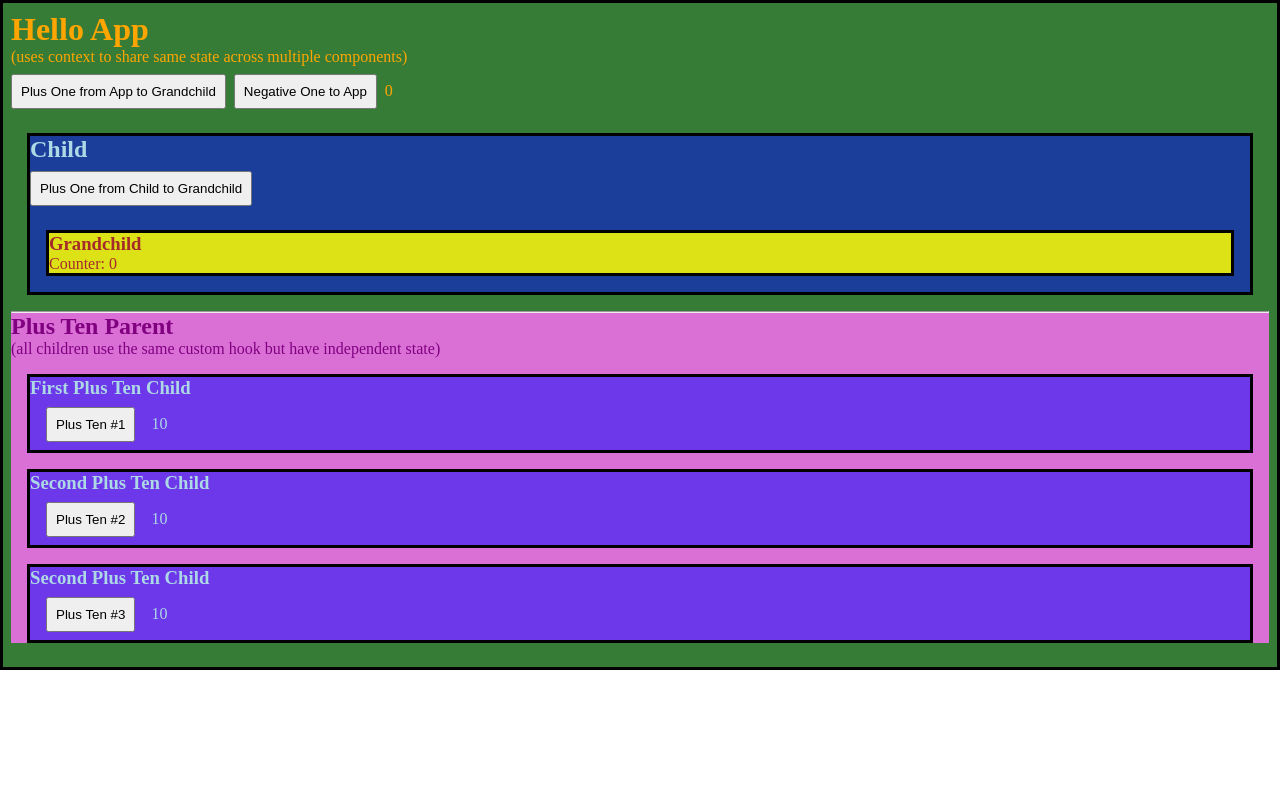
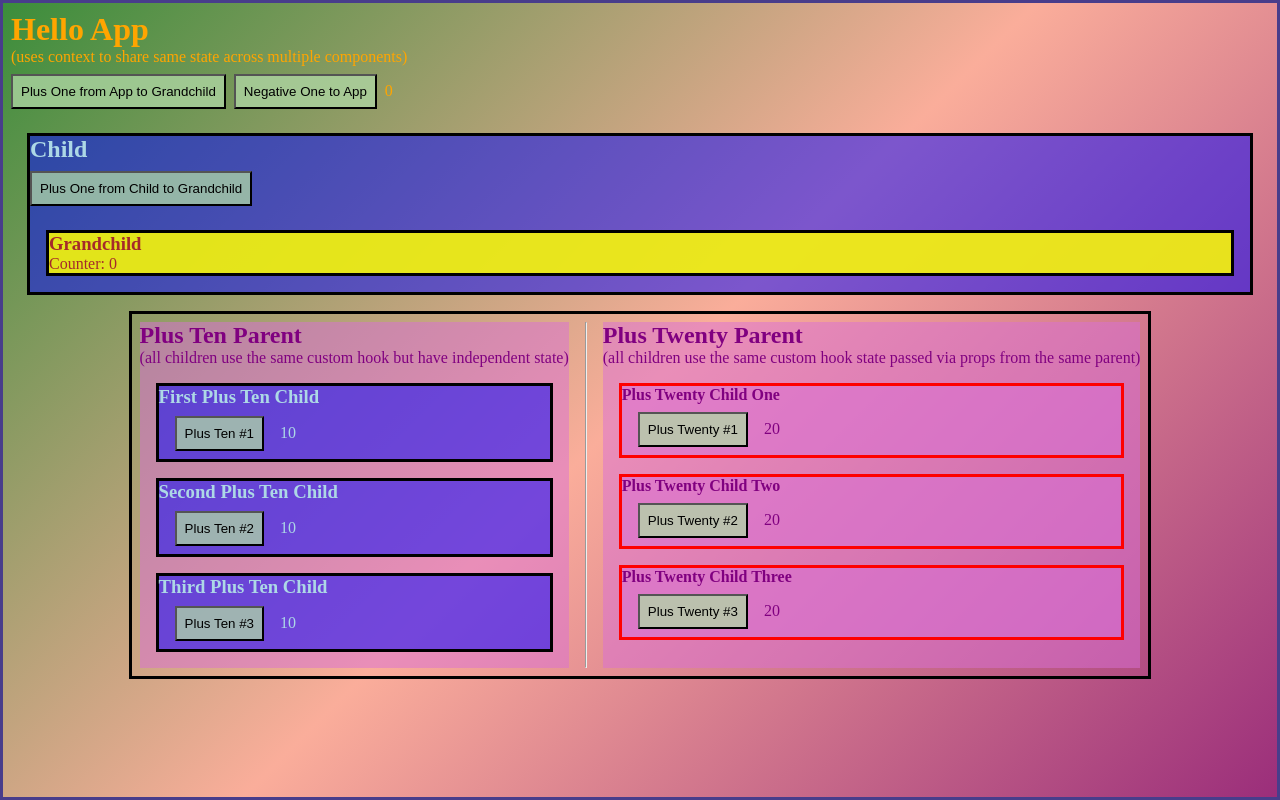
Before and after one commit to franco-ortega/demo-react-02-context, a React (Create React App) app: page / in a window 1280 px wide. Built offline with nearby package versions, Linux system fonts and the light colour scheme.

Commit message:
add usePlusTen custom hook that passes state via props

```diff
--- a/src/components/app/App.js
+++ b/src/components/app/App.js
@@ -2,6 +2,7 @@ import React, { useEffect, useState } from 'react';
 import Child from '../child/Child';
 import { useCounterContext } from '../../state/CounterContext';
 import PlusTenParent from '../plusTen/PlusTenParent';
+import PlusTwentyParent from '../plusTwenty/PlusTwentyParent';
 
 const App = () => {
   const [negCounter, setNegCounter] = useState(0);
@@ -34,8 +35,11 @@ const App = () => {
         <button onClick={decrementCount}>Negative One to App</button>
         {negCounter}
         <Child />
-        <hr />
-        <PlusTenParent />
+        <span>
+          <PlusTenParent />
+          <hr />
+          <PlusTwentyParent />
+        </span>
     </main>
   )
 };
--- a/src/components/plusTen/PlusTenChildThree.jsx
+++ b/src/components/plusTen/PlusTenChildThree.jsx
@@ -6,7 +6,7 @@ const PlusTenChildThree = () => {
 
   return (
     <section>
-      <h3>Second Plus Ten Child</h3>
+      <h3>Third Plus Ten Child</h3>
       <button onClick={incrementByTen}>Plus Ten #3</button>
       {plusTen}
     </section>
--- /dev/null
+++ b/src/components/plusTwenty/PlusTwentyChildOne.jsx
@@ -0,0 +1,19 @@
+import React from 'react'
+import PropTypes from 'prop-types'
+
+const PlusTwentyChildOne = ({ plusTwenty, incrementByTwenty }) => {
+  return (
+    <div>
+      <h4>Plus Twenty Child One</h4>
+      <button onClick={incrementByTwenty}>Plus Twenty #1</button>
+      {plusTwenty}
+    </div>
+  )
+}
+
+PlusTwentyChildOne.propTypes = {
+  plusTwenty: PropTypes.number.isRequired,
+  incrementByTwenty: PropTypes.func.isRequired
+}
+
+export default PlusTwentyChildOne
--- /dev/null
+++ b/src/components/plusTwenty/PlusTwentyChildThree.jsx
@@ -0,0 +1,19 @@
+import React from 'react'
+import PropTypes from 'prop-types'
+
+const PlusTwentyChildThree = ({ plusTwenty, incrementByTwenty }) => {
+  return (
+    <div>
+      <h4>Plus Twenty Child Three</h4>
+      <button onClick={incrementByTwenty}>Plus Twenty #3</button>
+      {plusTwenty}
+    </div>
+  )
+}
+
+PlusTwentyChildThree.propTypes = {
+  plusTwenty: PropTypes.number.isRequired,
+  incrementByTwenty: PropTypes.func.isRequired
+}
+
+export default PlusTwentyChildThree
--- /dev/null
+++ b/src/components/plusTwenty/PlusTwentyChildTwo.jsx
@@ -0,0 +1,19 @@
+import React from 'react'
+import PropTypes from 'prop-types'
+
+const PlusTwentyChildTwo = ({ plusTwenty, incrementByTwenty }) => {
+  return (
+    <div>
+      <h4>Plus Twenty Child Two</h4>
+      <button onClick={incrementByTwenty}>Plus Twenty #2</button>
+      {plusTwenty}
+    </div>
+  )
+}
+
+PlusTwentyChildTwo.propTypes = {
+  plusTwenty: PropTypes.number.isRequired,
+  incrementByTwenty: PropTypes.func.isRequired
+}
+
+export default PlusTwentyChildTwo
--- /dev/null
+++ b/src/components/plusTwenty/PlusTwentyParent.jsx
@@ -0,0 +1,21 @@
+import React from 'react'
+import { usePlusTwenty } from '../../hooks/usePlusTwenty'
+import PlusTwentyChildOne from './PlusTwentyChildOne'
+import PlusTwentyChildTwo from './PlusTwentyChildTwo'
+import PlusTwentyChildThree from './PlusTwentyChildThree'
+
+const PlusTwentyParent = () => {
+  const { plusTwenty, incrementByTwenty } = usePlusTwenty();
+
+  return (
+    <div>
+      <h2>Plus Twenty Parent</h2>
+      <p>(all children use the same custom hook state passed via props from the same parent)</p>
+      <PlusTwentyChildOne plusTwenty={plusTwenty} incrementByTwenty={incrementByTwenty} />
+      <PlusTwentyChildTwo plusTwenty={plusTwenty} incrementByTwenty={incrementByTwenty} />
+      <PlusTwentyChildThree plusTwenty={plusTwenty} incrementByTwenty={incrementByTwenty} />
+    </div>
+  )
+}
+
+export default PlusTwentyParent
--- /dev/null
+++ b/src/hooks/usePlusTwenty.js
@@ -0,0 +1,14 @@
+import { useState } from 'react';
+
+export const usePlusTwenty = () => {
+  const [plusTwenty, setPlusTwenty] = useState(20);
+
+  const incrementByTwenty = () => {
+    setPlusTwenty(prevState => prevState + 20);
+  };
+
+  return {
+    plusTwenty,
+    incrementByTwenty
+  }
+};
--- a/src/index.css
+++ b/src/index.css
@@ -5,6 +5,7 @@
 }
 
 main {
+  height: 100vh;
   padding: 0.5rem;
 }
 
@@ -15,6 +16,7 @@ section {
 button {
   margin: 0.5rem 0;
   padding: 0.5rem;
+  background-color: hsl(108, 39%, 75%, 0.75);
 }
 
 button + button {
@@ -22,8 +24,13 @@ button + button {
 }
 
 main {
-  border: medium solid black;
-  background-color: hsl(120, 100%, 25%, 0.75);
+  border: medium solid darkslateblue;
+  background: linear-gradient(
+    135deg,
+    hsl(120, 100%, 25%, 0.75),
+    hsl(20, 100%, 75%, 0.75),
+    hsl(320, 100%, 25%, 0.75)
+  );
   color: orange;
 }
 
@@ -40,10 +47,28 @@ section > section {
 }
 
 div {
-  background-color: orchid;
+  background-color: hsl(302, 59%, 65%, 0.5);
   color: purple;
 }
 
 div > section > button {
   margin: 0.5rem 1rem;
 }
+
+main div div {
+  border: medium solid red;
+  margin: 1rem;
+}
+
+main div div button {
+  margin: 0.5rem 1rem;
+}
+
+main span {
+  border: medium solid black;
+  width: fit-content;
+  margin: auto;
+  padding: 0.5rem;
+  display: flex;
+  gap: 1rem;
+}
```
